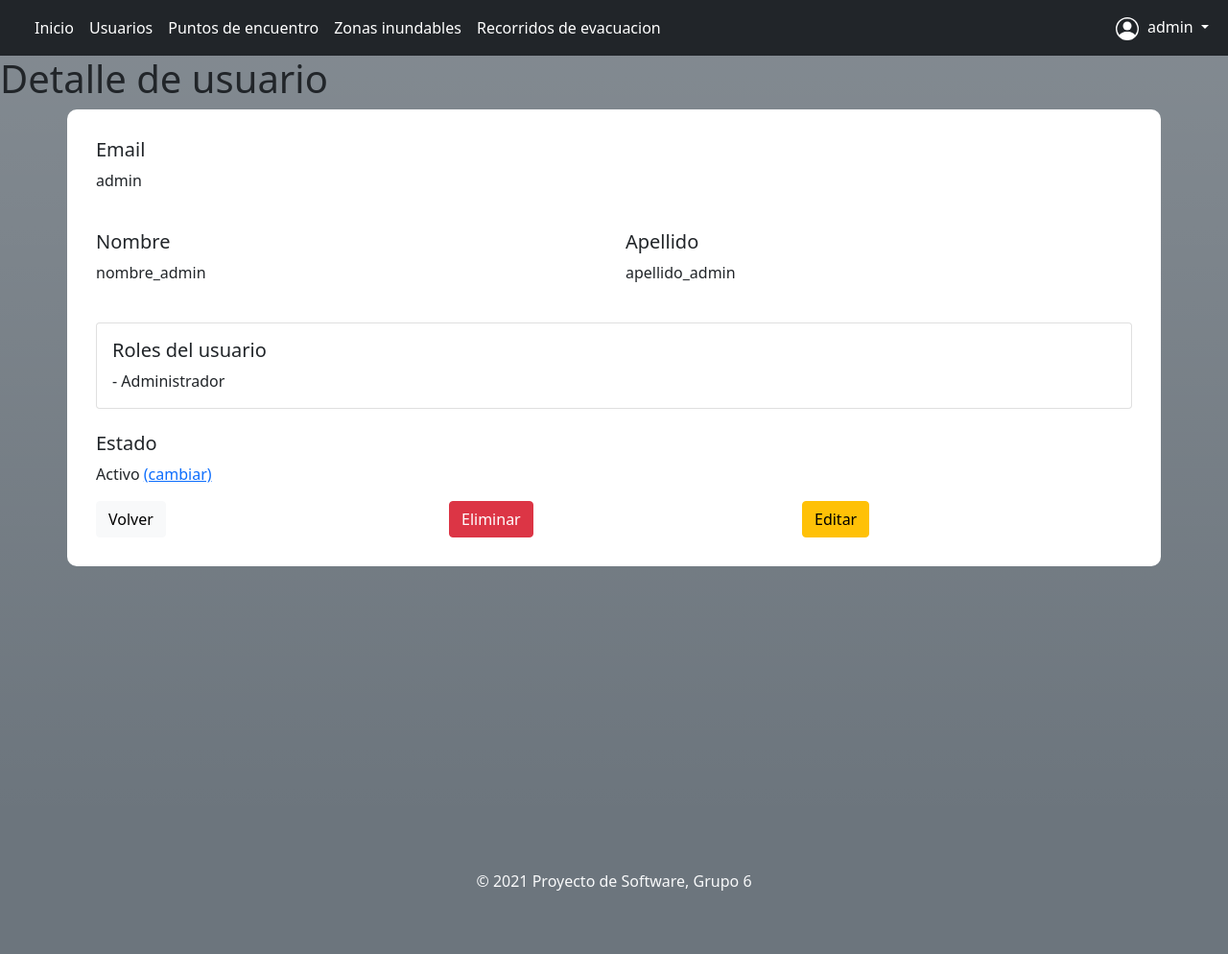
After one commit to lautarooleastro/proyecto2021-grupo6, a Flask app: page /usuarios/detalle/1 in a window 1280 px wide. The commit adds this page. Shown: the whole page at 96% size. Run offline with Flask 2, Linux system fonts and the light colour scheme; a user stored in the database is signed in; data comes from the database, SQL or seed files in the repository.

Commit message:
se agrego pantalla detalle de usuario. se acomodo el flujo entre paginas. se agrego el toggle de estado en el detalle de usuario. se eliminaron campos innecesarios

```diff
--- a/app/resources/user.py
+++ b/app/resources/user.py
@@ -67,7 +67,7 @@ def update(id):
                 flash(error, "error")
         return redirect(url_for("user_edit", id=id))
 
-    return redirect(url_for("user_index"))
+    return redirect(url_for("user_detail", id=user.id))
 
 
 @login_required
@@ -134,7 +134,7 @@ def toggle(user_email):
                 flash("Usuario desactivado: "+user_email, 'success')
         except:
             flash("No se pudo activar/desctivar al usuario: "+user_email, 'error')
-    return redirect(url_for("user_index"))
+    return redirect(url_for("user_detail", id=user.id))
 
 
 @login_required
@@ -172,3 +172,12 @@ def profile_update():
         return redirect(url_for("user_profile_edit"))
 
     return redirect(url_for("user_profile"))
+
+
+@login_required
+def detail(id):
+    user = User.with_id(id)
+    if not user:
+        flash("No existe el usuario con id: "+str(id), 'error')
+        return redirect(url_for('user_index'))
+    return render_template("user/detail.html", user=user)
--- a/app/routes/user.py
+++ b/app/routes/user.py
@@ -13,6 +13,8 @@ def set_routes(app):
                      user.destroy, methods=["POST"])
     app.add_url_rule("/usuarios/cambiar_estado_<string:user_email>", "user_toggle",
                      user.toggle, methods=["GET"])
+    app.add_url_rule("/usuarios/detalle/<int:id>", "user_detail",
+                     user.detail, methods=["GET"])
     app.add_url_rule("/usuarios/mi-perfil", "user_profile", user.profile)
     app.add_url_rule("/usuarios/mi-perfil/editar",
                      "user_profile_edit", user.profile_edit)
--- /dev/null
+++ b/app/templates/user/detail.html
@@ -0,0 +1,78 @@
+{% extends "layout/layout.html" %}
+{% block title %}Detalle de usuario{% endblock %}
+{% block head %}
+{{ super() }}
+{% endblock %}
+{% block content %}
+<h1>Detalle de usuario</h1>
+<div class="container-md" style="background-color: white; padding: 30px; border-radius: 10px;">
+    <form id="applyChanges" action="{{ url_for('user_update', id=user.id) }}" method="POST">
+        <div class="col">
+            <h5 class="form-label">Email</h5>
+            <p>{{user.email}}</p>
+        </div>
+        <br>
+        <div class="row">
+            <div class="col">
+                <h5 class="form-label">Nombre</h5>
+                <p>{{user.first_name}}</p>
+            </div>
+            <div class="col">
+                <h5 class="form-label">Apellido</h5>
+                <p>{{user.last_name}}</p>
+            </div>
+        </div>
+        <br>
+        <div class="card">
+            <div class="card-body">
+                <h5 class="card-title">Roles del usuario</h5>
+                <div class="row">
+                    {% for role in user.roles %}
+                    <div class="row">
+                        <p class="card-text"> - {{role.name}}</p>
+                    </div>
+                    {% endfor %}
+                </div>
+            </div>
+        </div>
+        <br>
+        <div class="row">
+            <div class="col">
+                <h5 class="form-label">Estado</h5>
+                <p>
+                    {% if user.active %}
+                    Activo
+                    {% else %}
+                    Inactivo
+                    {% endif %}
+                    <a href="{{url_for('user_toggle',user_email=user.email)}}">
+                        (cambiar)
+                    </a>
+                </p>
+            </div>
+
+        </div>
+        <div class="row">
+            <div class="col"><a href="{{ url_for('user_index') }}">
+                    <button type="button" class="btn btn-light">Volver</button>
+                </a></div>
+            <div class="col">
+                {% if check_permission(current_user, "usuario_destroy") %}
+                <form action="" method="POST">
+                    <button name="destroy_id" value="{{ user.id }}" formaction="{{ url_for('user_destroy') }}"
+                        type="submit" class="btn btn-danger">Eliminar</a>
+                </form>
+                {% endif %}
+            </div>
+            <div class="col">
+                {% if check_permission(current_user, "usuario_update") %}
+                <form action="" method="POST">
+                    <button name="edit_id" value="{{ user.id }}" formaction="{{ url_for('user_edit',id=user.id) }}"
+                        type="submit" class="btn btn-warning">Editar</a>
+                </form>
+                {% endif %}
+            </div>
+        </div>
+    </form>
+</div>
+{% endblock %}
```
Also changed, not shown: app/templates/user/index.html (+4 -15 lines), app/templates/user/update.html (+6 -5 lines).
